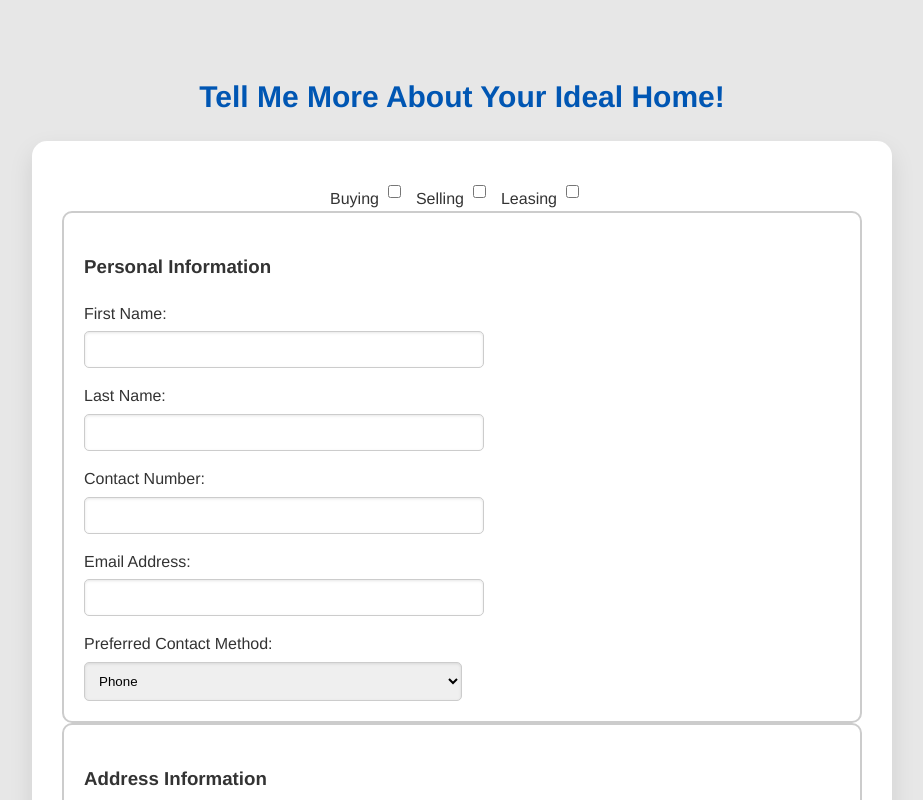
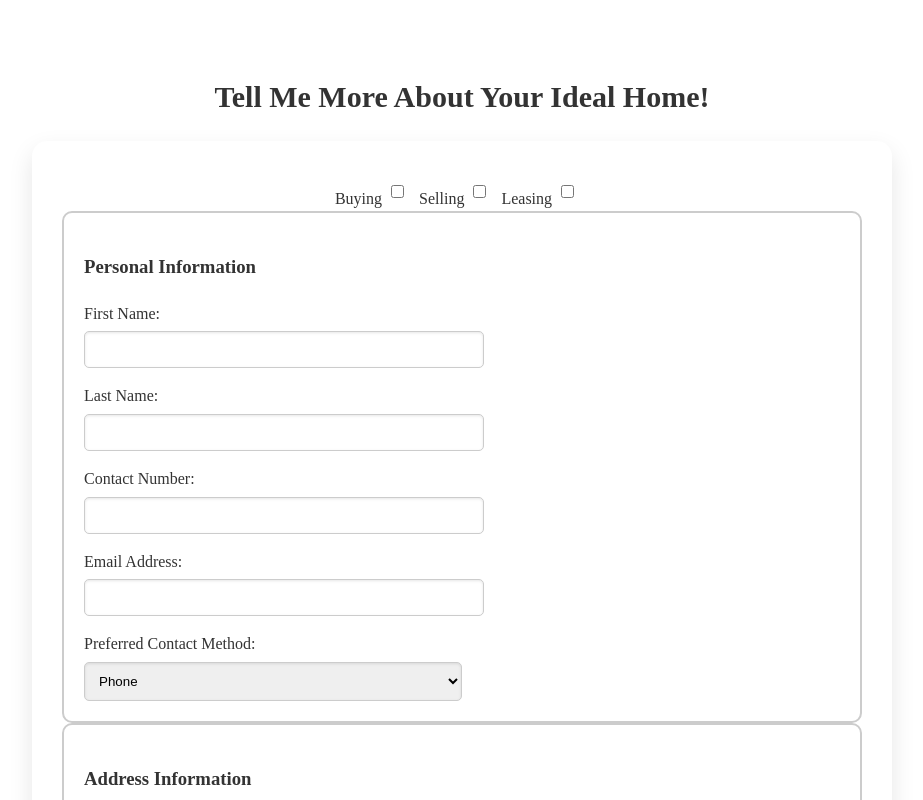
Before and after one commit to hivoltgdevelopment/Buyer-Form, a website: page sendmail/index.html in a window 1280 px wide. Shown: the top 800 px of the page, without its empty margins (178-1101 px from the left). Drawn offline with Linux system fonts and the light colour scheme.

Commit message:
final draft approved

```diff
--- a/sendmail/index.html
+++ b/sendmail/index.html
@@ -10,7 +10,7 @@
     <title>Tell Me More About Your Ideal Home!</title>
     <style>
         body {
-            font-family: 'Helvetica Neue', Helvetica, Arial, sans-serif;
+            font-family: 'Arial;
             background-color: #e7e7e7;
             padding: 40px;
             color: #333;
@@ -27,7 +27,7 @@
         }
 
         h2 {
-            color: #0056b3;
+            color: #AD11111;
             margin-bottom: 20px;
             text-align: center;
             font-size: 30px;
```
